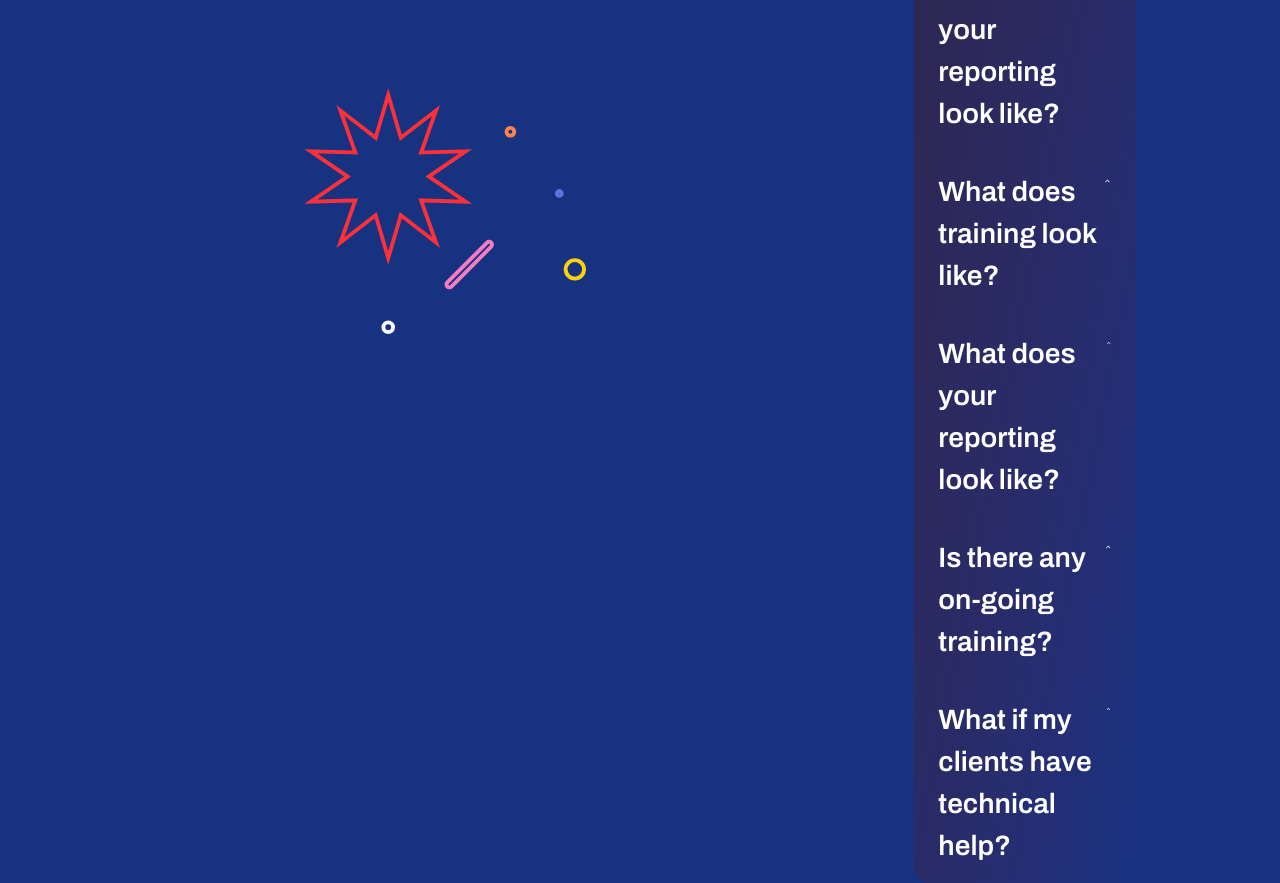
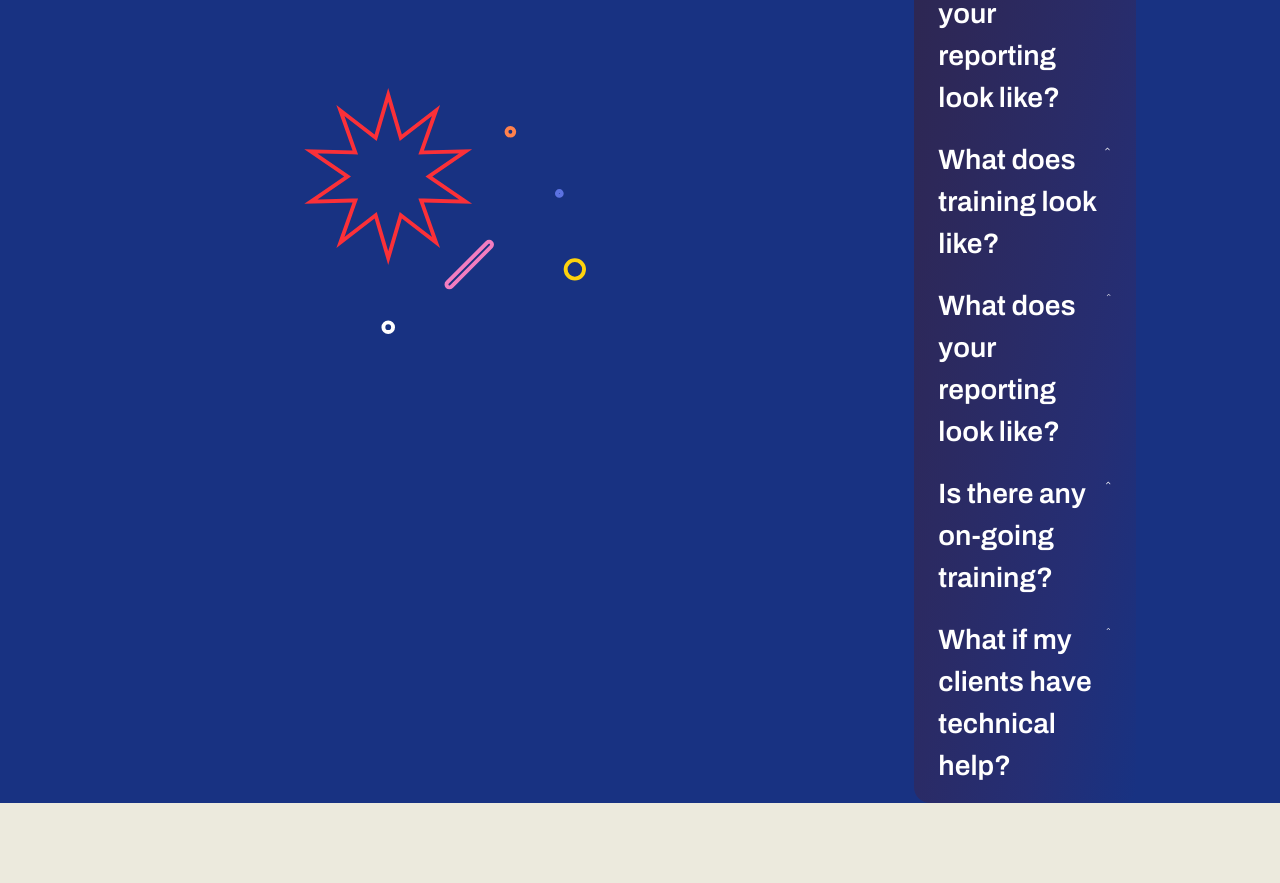
Before and after one commit to almondkiruthu/Limarge, a React (Vite) app in the folder client/: page / in a window 1280 px wide. Shown: the part 8701-9584 px from the top of the page. After the commit the page ends 9504 px from the top, so only its background shows below. Built offline with nearby package versions, Linux system fonts and the light colour scheme.

Commit message:
Edited the accordion component

```diff
--- a/client/src/components/Accordion.tsx
+++ b/client/src/components/Accordion.tsx
@@ -23,7 +23,7 @@ export default function Accordion() {
             </>
           )}
         </Disclosure>
-        <Disclosure as="div" className="mt-5">
+        <Disclosure as="div" className="mt-1">
           {({ open }) => (
             <>
               <Disclosure.Button className=" font-archivo font-semibold flex w-full justify-between rounded-lg px-4 py-2 text-left text-[28px] text-white focus:outline-none focus-visible:ring focus-visible:ring-purple-500 focus-visible:ring-opacity-75">
@@ -41,7 +41,7 @@ export default function Accordion() {
             </>
           )}
         </Disclosure>
-        <Disclosure as="div" className="mt-5">
+        <Disclosure as="div" className="mt-1">
           {({ open }) => (
             <>
               <Disclosure.Button className=" font-archivo font-semibold flex w-full justify-between rounded-lg px-4 py-2 text-left text-[28px] text-white focus:outline-none focus-visible:ring focus-visible:ring-purple-500 focus-visible:ring-opacity-75">
@@ -59,7 +59,7 @@ export default function Accordion() {
             </>
           )}
         </Disclosure>
-        <Disclosure as="div" className="mt-5">
+        <Disclosure as="div" className="mt-1">
           {({ open }) => (
             <>
               <Disclosure.Button className=" font-archivo font-semibold flex w-full justify-between rounded-lg px-4 py-2 text-left text-[28px] text-white focus:outline-none focus-visible:ring focus-visible:ring-purple-500 focus-visible:ring-opacity-75">
@@ -77,7 +77,7 @@ export default function Accordion() {
             </>
           )}
         </Disclosure>
-        <Disclosure as="div" className="mt-5">
+        <Disclosure as="div" className="mt-1">
           {({ open }) => (
             <>
               <Disclosure.Button className=" font-archivo font-semibold flex w-full justify-between rounded-lg px-4 py-2 text-left text-[28px] text-white focus:outline-none focus-visible:ring focus-visible:ring-purple-500 focus-visible:ring-opacity-75">
@@ -95,7 +95,7 @@ export default function Accordion() {
             </>
           )}
         </Disclosure>
-        <Disclosure as="div" className="mt-5">
+        <Disclosure as="div" className="mt-1">
           {({ open }) => (
             <>
               <Disclosure.Button className=" font-archivo font-semibold flex w-full justify-between rounded-lg px-4 py-2 text-left text-[28px] text-white focus:outline-none focus-visible:ring focus-visible:ring-purple-500 focus-visible:ring-opacity-75">
--- a/client/src/components/AccordionItem.tsx
+++ /dev/null
@@ -1,44 +0,0 @@
-import React, { useState } from "react";
-
-interface AccordionItemProps {
-  title: string;
-  content: string;
-}
-
-const AccordionItem: React.FC<AccordionItemProps> = ({ title, content }) => {
-  const [isOpen, setIsOpen] = useState(false);
-
-  const toggleAccordion = () => {
-    setIsOpen(!isOpen);
-  };
-
-  return (
-    <div className="education-card">
-      <button
-        className="flex justify-between items-center w-full py-2 px-4 bg-gray-200 text-left"
-        onClick={toggleAccordion}
-      >
-        <span>{title}</span>
-        <svg
-          className={`w-4 h-4 transition-transform transform ${
-            isOpen ? "rotate-180" : "rotate-0"
-          }`}
-          viewBox="0 0 20 20"
-          fill="currentColor"
-        >
-          <path
-            fillRule="evenodd"
-            d="M10 3.41L16.18 9.6a1 1 0 0 1-1.42 1.42L10 6.84 4.24 12.6a1 1 0 0 1-1.42-1.42L10 3.41z"
-          />
-        </svg>
-      </button>
-      {isOpen && (
-        <div className="p-4 bg-gray-100">
-          <p>{content}</p>
-        </div>
-      )}
-    </div>
-  );
-};
-
-export default AccordionItem;
```
